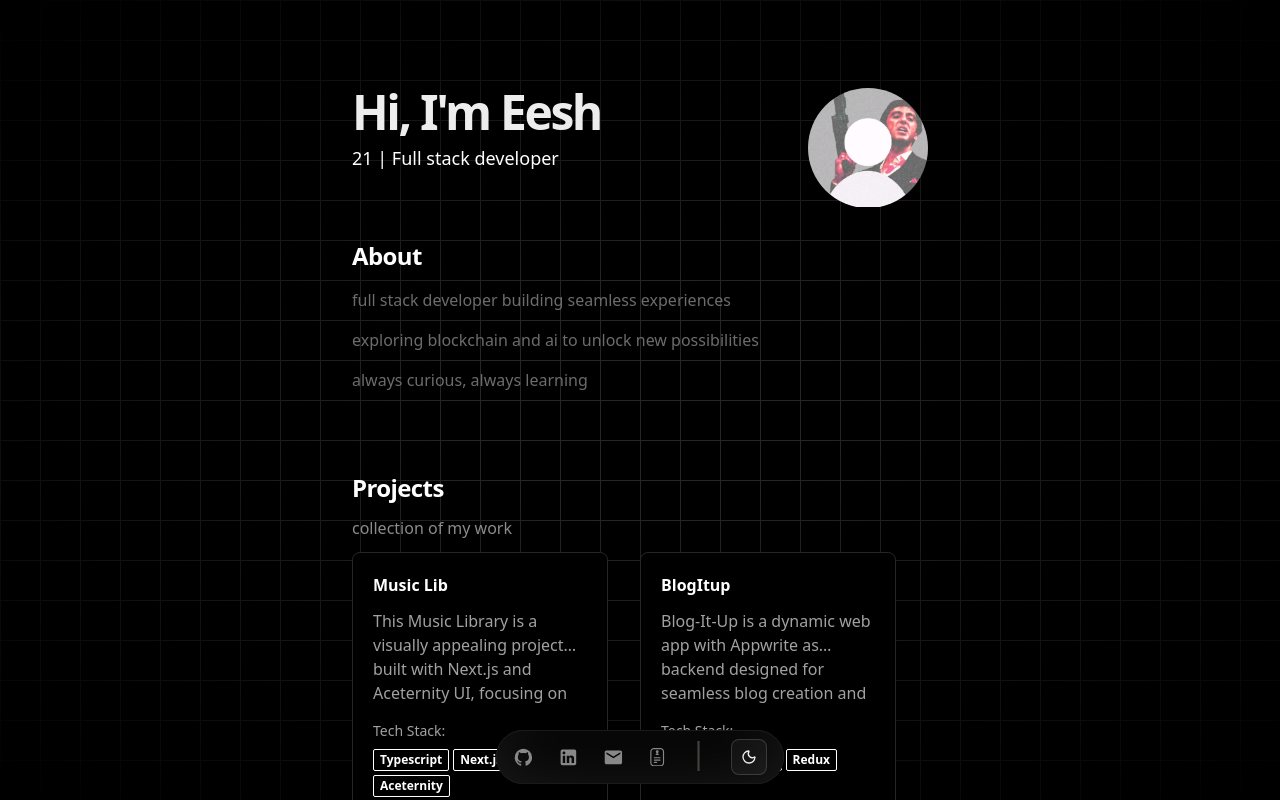
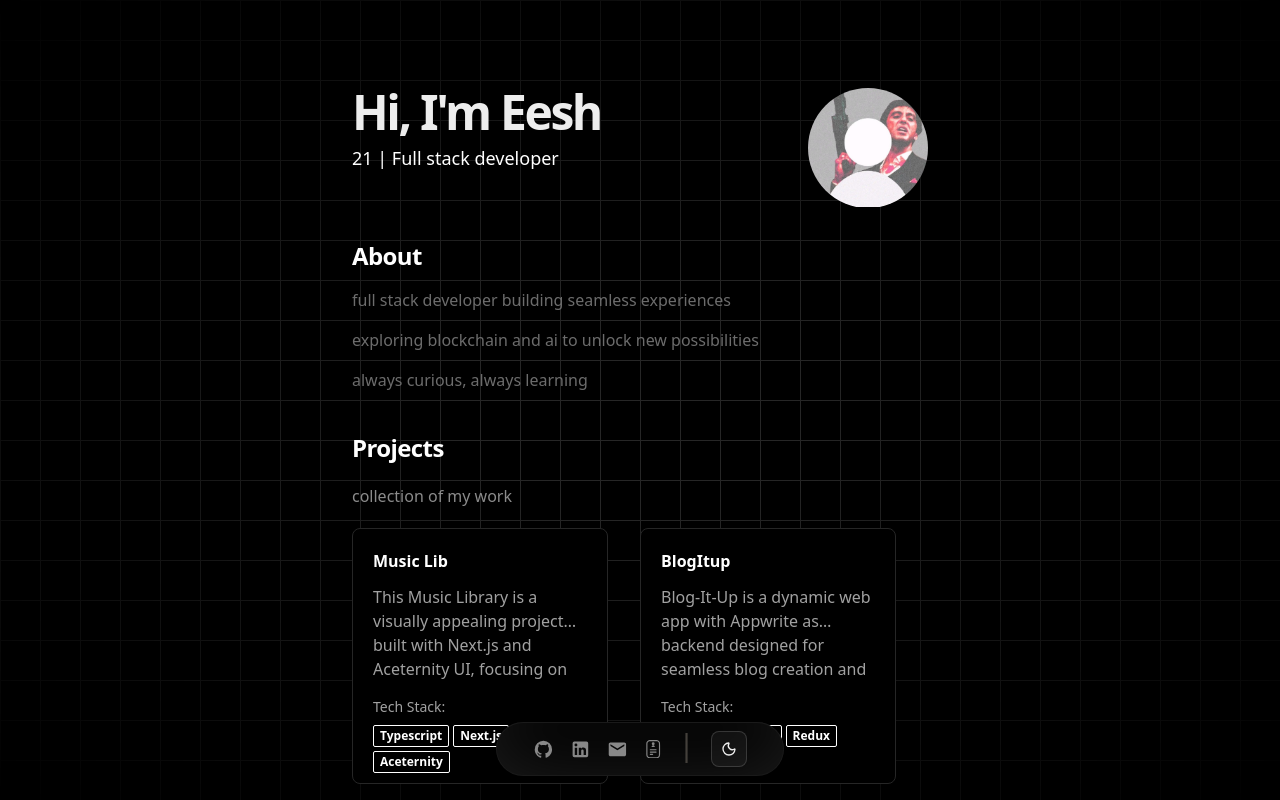
Before and after one commit to eeshm/portfolio, a Next.js app: page / in a window 1280 px wide. Built offline with nearby package versions, Linux system fonts and the light colour scheme.

Commit message:
Improved navbar scrolling

```diff
--- a/app/page.tsx
+++ b/app/page.tsx
@@ -13,18 +13,14 @@ export default function Home(){
     <>
     <GridBackgroundDemo />
     <Navbar />
-    <Navbar />
-    <SlideDown delay={0}>
  <div className="h-screen w-full flex flex-col overflow-y-auto items-center justify-start p-2  relative ">
   <div className="max-w-2xl sm:w-3/4 mx-auto px-4 sm:px-6 md:px-8 lg:px-10 xl:px-12">
     <About />
     <Projects/>
     <Skills />
     <Footer />
-    {/* To add education, footer components  */}
   </div>
   </div>
-  </SlideDown>
   </>
   )
 }
--- a/components/About.tsx
+++ b/components/About.tsx
@@ -13,7 +13,6 @@ export default function About(){
                 </div>
                 <div className="relative w-[120px] h-[120px] rounded-full overflow-hidden">
                     <Image src={"/Picture.jpg"} alt="eesh..." width={500} height={500} className="rounded"/>
-
                 </div>
             </div>
             <div className="max-w-3xl mx-auto text-base space-y-2 md:space-y-4  text-[#6c6c6c] ">
--- a/components/Navbar.tsx
+++ b/components/Navbar.tsx
@@ -14,8 +14,9 @@ function Navbar({ className }: { className?: string }){
     const[active,setActive]=useState<string | null>(null);
     return(
         <div
-        className={cn("fixed bottom-4 inset-x-0 max-w-2xl mx-auto z-50 ", className)} >
+        className={cn("fixed bottom-4 left-1/2 -translate-x-1/2 z-50  px-4 py-2 pointer-events-none")} >
             <Menu setActive={setActive}>
+  <div className="pointer-events-auto flex gap-4 items-center">
 
             <Link href={"https://github.com/eeshm"} target="_blank">
             <MdiGithub/>
@@ -38,6 +39,7 @@ function Navbar({ className }: { className?: string }){
             <div className="">
                 <ModeToggle />
             </div>
+            </div>
             </Menu>
         </div>
     )
--- a/components/Projects.tsx
+++ b/components/Projects.tsx
@@ -40,8 +40,8 @@ const projects = [
 
 export default function Projects(){
     return(
-<section className="pt-20">
-    <div className="flex flex-col gap-3 text-base text-[#8b8b8b]">
+<section className="pt-10">
+    <div className="flex flex-col gap-3 text-base text-[#8b8b8b] space-y-2">
         <h2 className="text-2xl font-semibold tracking-tight text-black dark:text-white">Projects</h2>
         <p className="text-[#8b8b8b]">collection of my work</p>
         <div className="max-w-7xl ">
--- a/components/ui/navbar-menu.tsx
+++ b/components/ui/navbar-menu.tsx
@@ -71,7 +71,10 @@ export const Menu = ({
   return (
     <nav
       onMouseLeave={() => setActive(null)} // resets the state
-      className="relative w-72 rounded-full border-2 border-gray-50 shadow dark:bg-black  dark:border-white/[0.2] backdrop-blur-lg shadow-input flex justify-center items-center space-x-6 px-2 py-2  mx-auto bg-background [box-shadow:0_0_0_1px_rgba(0,0,0,.03),0_2px_4px_rgba(0,0,0,.05),0_12px_24px_rgba(0,0,0,.05)] transform-gpu dark:[border:1px_solid_rgba(255,255,255,.1)]  dark:[box-shadow:0_-20px_80px_-20px_#ffffff1f_inset] "
+      className="relative w-72 rounded-full border-2 border-gray-50 shadow dark:bg-black
+      dark:border-white/[0.2] backdrop-blur-lg shadow-input flex justify-center items-center space-x-6 px-2 py-2  mx-auto
+      bg-background [box-shadow:0_0_0_1px_rgba(0,0,0,.03),0_2px_4px_rgba(0,0,0,.05),0_12px_24px_rgba(0,0,0,.05)]
+      transform-gpu dark:[border:1px_solid_rgba(255,255,255,.1)]  dark:[box-shadow:0_-20px_80px_-20px_#ffffff1f_inset] "
     >
       {children}
     </nav>
```
